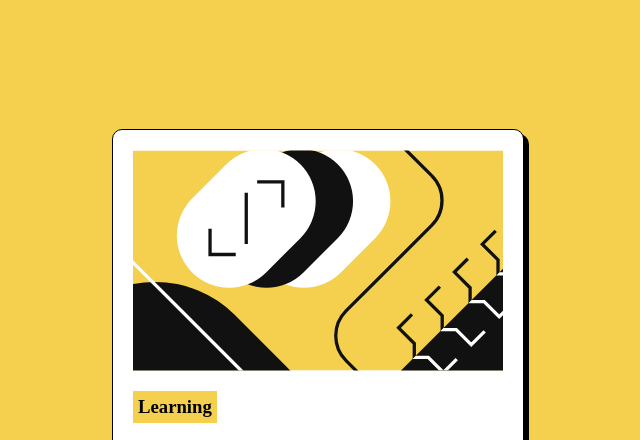
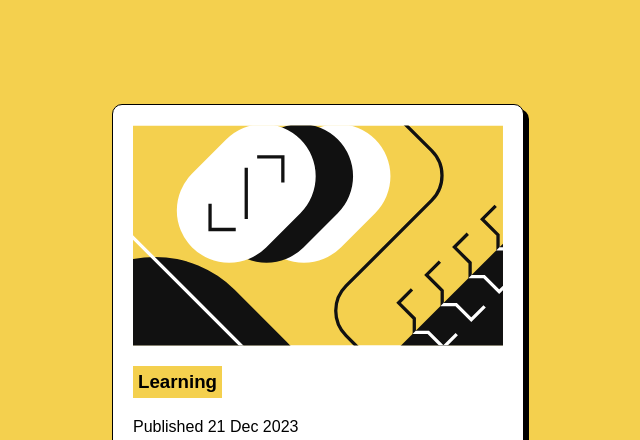
Before and after one commit to camilarisma/Pruebas-HTML, a plain HTML site: page blog-preview-card-main/index.html in a window 1280 px wide. Shown: the top 440 px of the page, without its empty margins (322-962 px from the left). Drawn offline with Linux system fonts and the light colour scheme; a web font is replaced by a local one.

Commit message:
style.css

```diff
--- a/blog-preview-card-main/style.css
+++ b/blog-preview-card-main/style.css
@@ -2,6 +2,7 @@
   margin: 0;
 }
 body {
+  font-family: "Figtree", sans-serif;
   display: flex;
   justify-content: center;
   align-items: center;
@@ -14,7 +15,7 @@ body {
   background-color: white;
   border: solid 1px black;
   border-radius: 10px;
-  height: 500px;
+  height: 550px;
   width: 370px;
   padding: 20px;
   box-shadow: 5px 5px;
```
